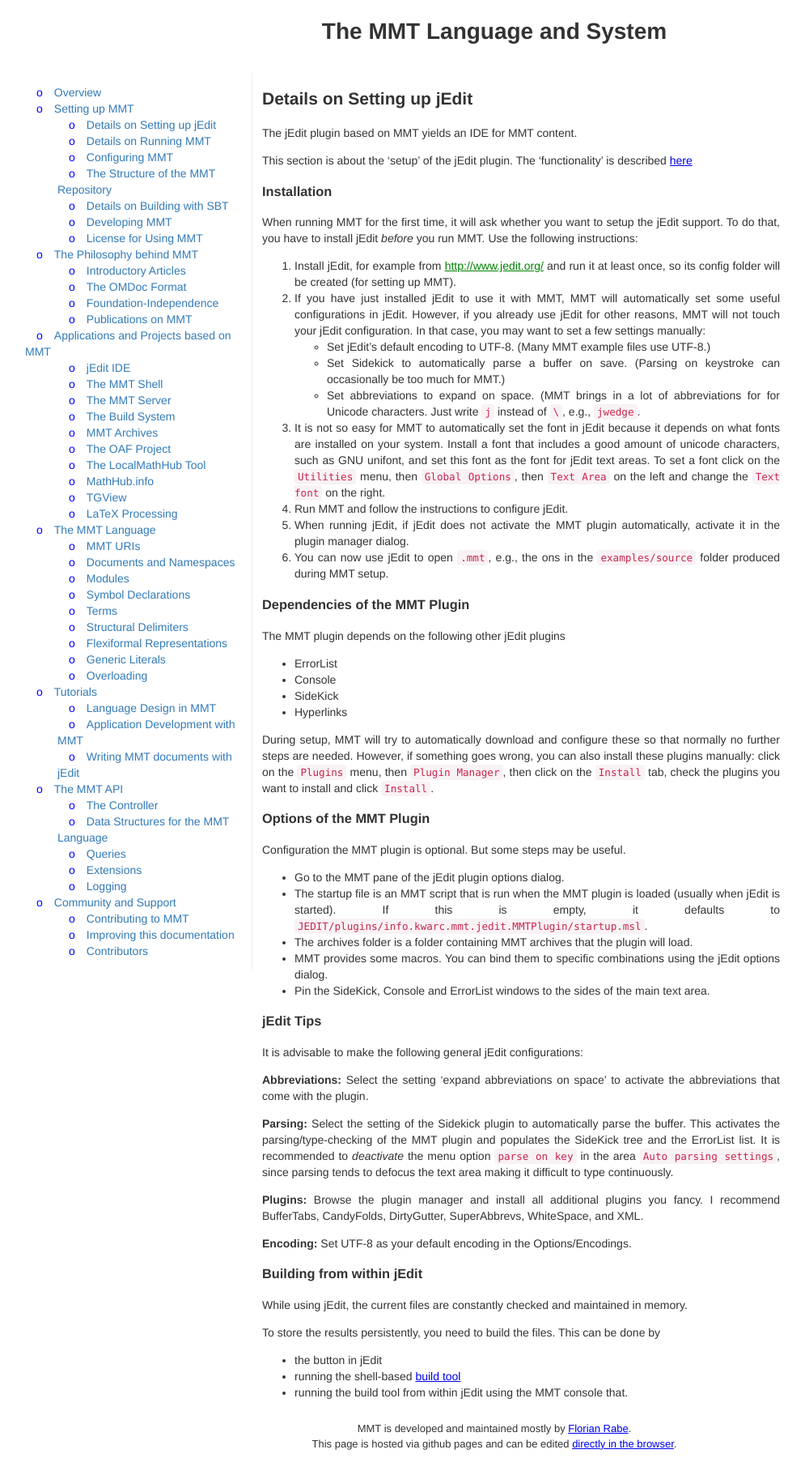
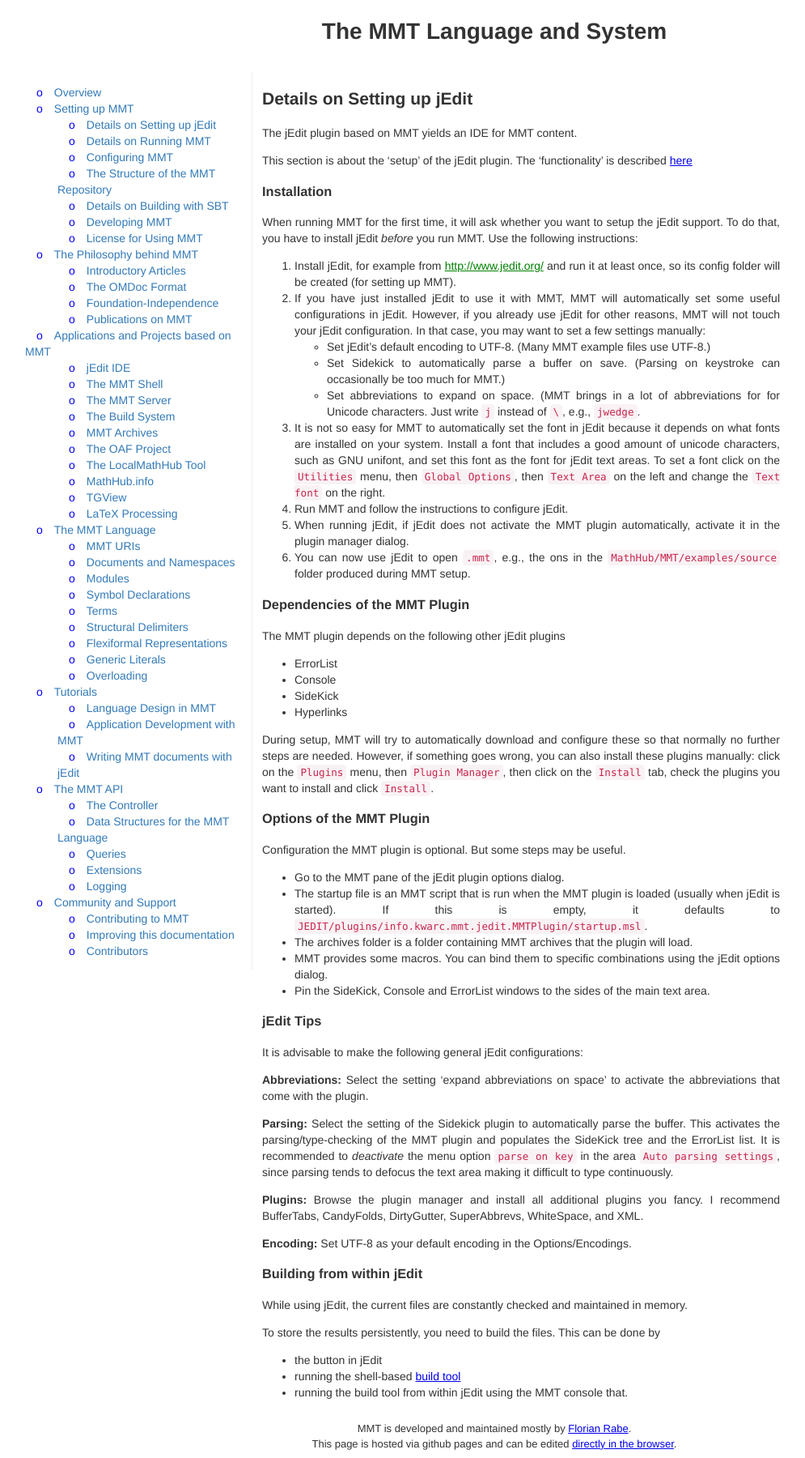
Before and after one commit to UniFormal/uniformal.github.io, a Jekyll site: the page built from doc/setup/jedit.md, in a window 1280 px wide. Shown: the whole page at 81% size, without its empty margins (29-1024 px from the left). Built offline with Jekyll 4.4.1, drawn with Linux system fonts in a browser that asks for light colours.

Commit message:
Update jedit.md

````diff
--- a/doc/setup/jedit.md
+++ b/doc/setup/jedit.md
@@ -22,7 +22,7 @@
 3. It is not so easy for MMT to automatically set the font in jEdit because it depends on what fonts are installed on your system. Install a font that includes a good amount of unicode characters, such as GNU unifont, and set this font as the font for jEdit text areas. To set a font click on the ```Utilities``` menu, then ```Global Options```, then ```Text Area``` on the left and change the ```Text font``` on the right.
 4. Run MMT and follow the instructions to configure jEdit.
 5. When running jEdit, if jEdit does not activate the MMT plugin automatically, activate it in the plugin manager dialog.
-6. You can now use jEdit to open `.mmt`, e.g., the ons in the `examples/source` folder produced during MMT setup.
+6. You can now use jEdit to open `.mmt`, e.g., the ons in the `MathHub/MMT/examples/source` folder produced during MMT setup.
 
 ### Dependencies of the MMT Plugin
 
````
